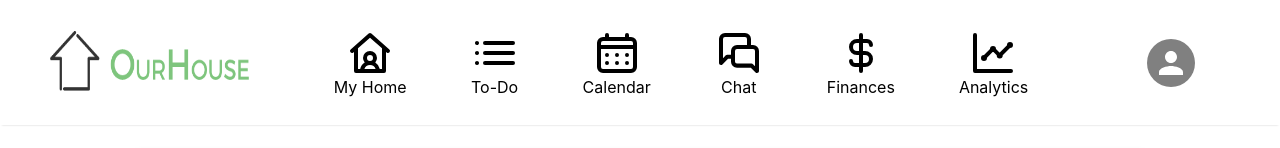
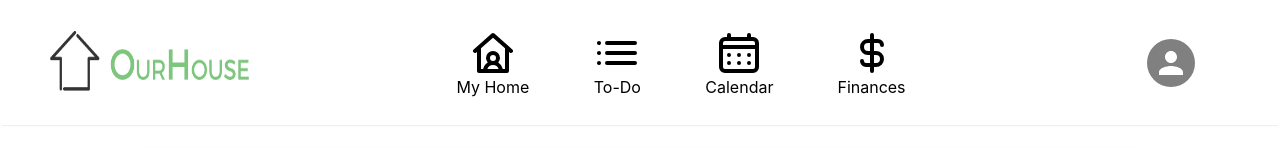
Before and after one commit to kaseyhan/final-project, a Next.js app in the folder frontend/: page / in a window 1280 px wide. Shown: the top 148 px of the page. Built offline with nearby package versions, Linux system fonts and the light colour scheme; no server answers.

Commit message:
commented out unimplemented navbar links

```diff
--- a/frontend/components/Navbar.js
+++ b/frontend/components/Navbar.js
@@ -61,9 +61,9 @@ export default function Navbar() {
 					<NavLink name="My Home" href="/" icon='/assets/house-user.svg' />
 					<NavLink name="To-Do" href="/to-do" icon='/assets/list-ul.svg' />
 					<NavLink name="Calendar" href="/calendar" icon='/assets/schedule.svg' />
-					<NavLink name="Chat" href="/chat" icon='/assets/comments-alt.svg' />
+					{/* <NavLink name="Chat" href="/chat" icon='/assets/comments-alt.svg' /> */}
 					<NavLink name="Finances" href="/finances" icon='/assets/dollar-alt.svg' />
-					<NavLink name="Analytics" href="/analytics" icon='/assets/chart-line.svg' />
+					{/* <NavLink name="Analytics" href="/analytics" icon='/assets/chart-line.svg' /> */}
 				</div>
 
 				<div className={styles.userBox}>
@@ -94,9 +94,9 @@ export default function Navbar() {
 						<MenuItem onClick={handleCloseMenu}><Link href="/">My Home</Link></MenuItem>
 						<MenuItem onClick={handleCloseMenu}><Link href="/to-do">To-Do</Link></MenuItem>
 						<MenuItem onClick={handleCloseMenu}><Link href="/calendar">Calendar</Link></MenuItem>
-						<MenuItem onClick={handleCloseMenu}><Link href="/chat">Chat</Link></MenuItem>
+						{/* <MenuItem onClick={handleCloseMenu}><Link href="/chat">Chat</Link></MenuItem> */}
 						<MenuItem onClick={handleCloseMenu}><Link href="/finances">Finances</Link></MenuItem>
-						<MenuItem onClick={handleCloseMenu}><Link href="/analytics">Analytics</Link></MenuItem>
+						{/* <MenuItem onClick={handleCloseMenu}><Link href="/analytics">Analytics</Link></MenuItem> */}
 					</Menu>
 
 					<Link href="/login">
```
